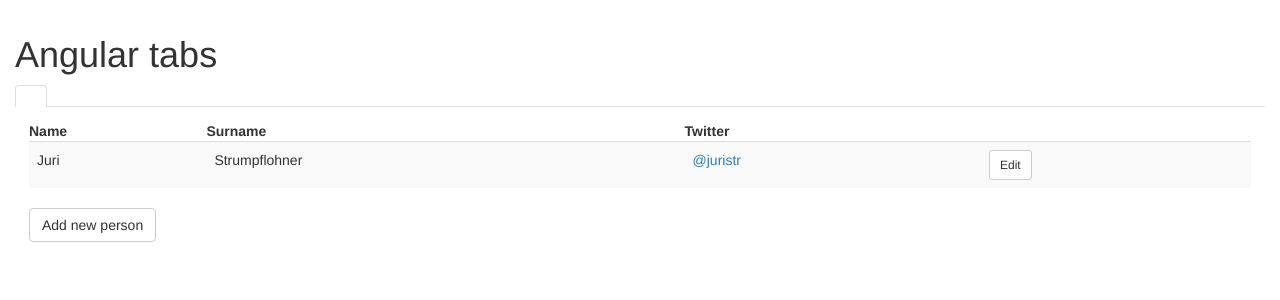
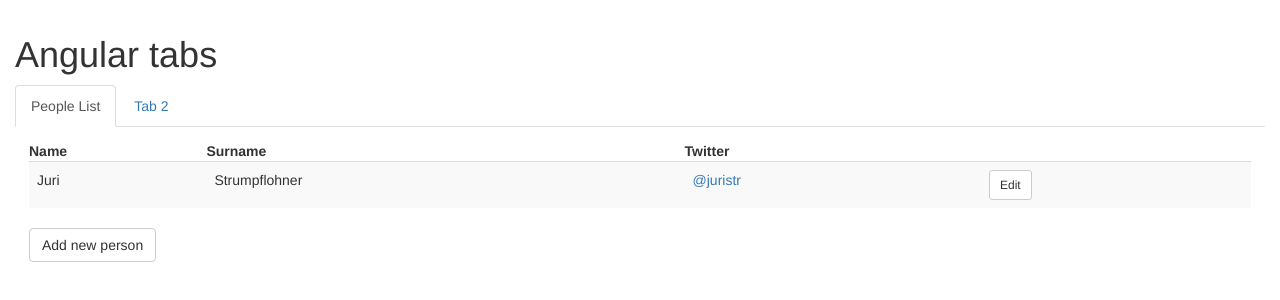
Before and after one commit to juristr/egghead-create-dynamic-tabs-component-angular, an Angular app: page / in a window 1280 px wide. Shown: the top 300 px of the page. Built offline with nearby package versions, Linux system fonts and the light colour scheme.

Commit message:
fix: tab titles

```diff
--- a/src/app/tabs/tabs.component.ts
+++ b/src/app/tabs/tabs.component.ts
@@ -11,7 +11,7 @@ import { TabComponent } from './tab.component';
   template: `
     <ul class="nav nav-tabs">
       <li *ngFor="let tab of tabs" (click)="selectTab(tab)" [class.active]="tab.active">
-        <a href="#">{{tab.title}}</a>
+        <a href="#">{{tab.tabTitle}}</a>
       </li>
     </ul>
     <ng-content></ng-content>
@@ -23,7 +23,7 @@ export class TabsComponent implements AfterContentInit {
   // contentChildren are set
   ngAfterContentInit() {
     // get all active tabs
-    let activeTabs = this.tabs.filter(tab => tab.active);
+    const activeTabs = this.tabs.filter(tab => tab.active);
 
     // if there is no active tab set, activate the first
     if (activeTabs.length === 0) {
```
